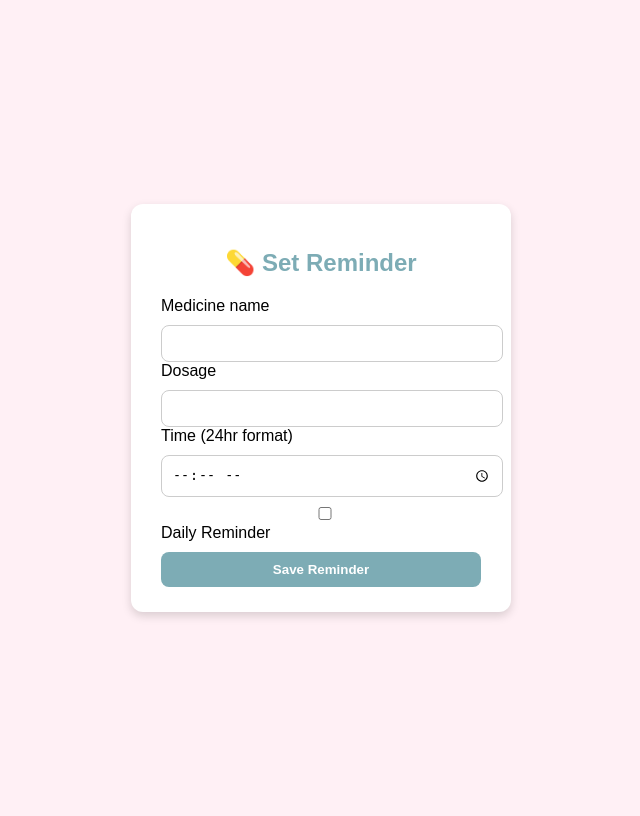
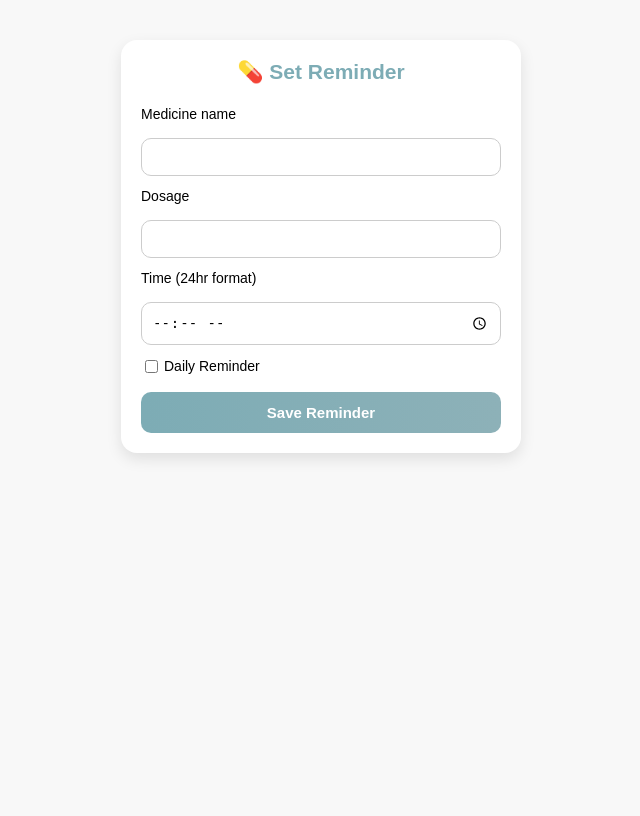
Before and after one commit to healthvisionapp/medicine-reminder-backend, a Flask app: page / in a window 1280 px wide. Shown: the whole page, without its empty margins (319-959 px from the left). After the commit the page ends 459 px from the top, so only its background shows below. Run offline with Flask 3, Linux system fonts and the light colour scheme.

Commit message:
Update reminder_form.html

```diff
--- a/templates/reminder_form.html
+++ b/templates/reminder_form.html
@@ -2,57 +2,97 @@
 <html lang="en">
 <head>
   <meta charset="UTF-8" />
+  <meta name="viewport" content="width=device-width, initial-scale=1.0" />
   <title>Medicine Reminder</title>
   <style>
+    * {
+      box-sizing: border-box;
+    }
+
     body {
+      margin: 0;
+      padding: 0;
       font-family: "Poppins", sans-serif;
-        background: #fff0f5;
+      background-color: #f8f8f8;
       display: flex;
       justify-content: center;
-        align-items: center;
-        height: 100vh;
+      align-items: flex-start; /* top aligned like chatbot */
+      min-height: 100vh;
+      padding-top: 40px; /* spacing from top */
     }
+
     form {
       background: white;
-        padding: 25px 30px;
-        border-radius: 12px;
-        box-shadow: 0 4px 10px rgba(0, 0, 0, 0.15);
-        width: 320px;
+      border-radius: 16px;
+      width: 90%;       /* responsive width for mobile */
+      max-width: 400px; /* tablet/desktop limit */
+      padding: 20px;
+      box-shadow: 0 6px 15px rgba(0, 0, 0, 0.1);
+      display: flex;
+      flex-direction: column;
+      gap: 12px;
+      font-size: 14px;
     }
+
     h2 {
       text-align: center;
       color: #7dacb5;
+      margin: 0 0 10px 0;
+      font-weight: 700;
     }
-      input,
+
+    label {
+      font-weight: 500;
+      margin-bottom: 4px;
+      display: block;
+    }
+
+    input[type="text"],
+    input[type="time"] {
+      width: 100%;
+      padding: 10px;
+      border-radius: 10px;
+      border: 1px solid #ccc;
+      font-size: 14px;
+    }
+
+    input[type="checkbox"] {
+      margin-right: 6px;
+    }
+
     button {
       width: 100%;
-        padding: 10px;
-        margin-top: 10px;
-        border-radius: 8px;
-        border: 1px solid #ccc;
-      }
-      button {
-        background-color: #7dacb5;
+      padding: 12px;
+      border-radius: 10px;
+      border: none;
+      background: linear-gradient(90deg, #7dacb5 0%, #8db1b8 100%);
       color: white;
       font-weight: bold;
-        border: none;
       cursor: pointer;
+      transition: 0.3s;
+      font-size: 15px;
     }
+
     button:hover {
-        background-color: #6a9ca3;
+      background: linear-gradient(90deg, #8db1b8 0%, #7dacb5 100%);
     }
-      .msg {
-        text-align: center;
-        margin-bottom: 8px;
-        color: green;
+
+    /* Small adjustment for checkbox label inline */
+    .checkbox-label {
+      display: flex;
+      align-items: center;
+      font-size: 14px;
     }
   </style>
 </head>
 <body>
   <form method="POST" action="/set_reminder">
     {% if success %}
-      <div class="msg">✅ Reminder saved successfully!</div>
+    <script>
+      alert("✅ Reminder saved successfully!");
+    </script>
     {% endif %}
+
     <h2>💊 Set Reminder</h2>
 
     <label>Medicine name</label>
@@ -64,7 +104,7 @@
     <label>Time (24hr format)</label>
     <input type="time" name="time" required />
 
-      <label>
+    <label class="checkbox-label">
       <input type="checkbox" name="daily" />
       Daily Reminder
     </label>
```
Lines whose indentation alone changed are shown as unchanged.
